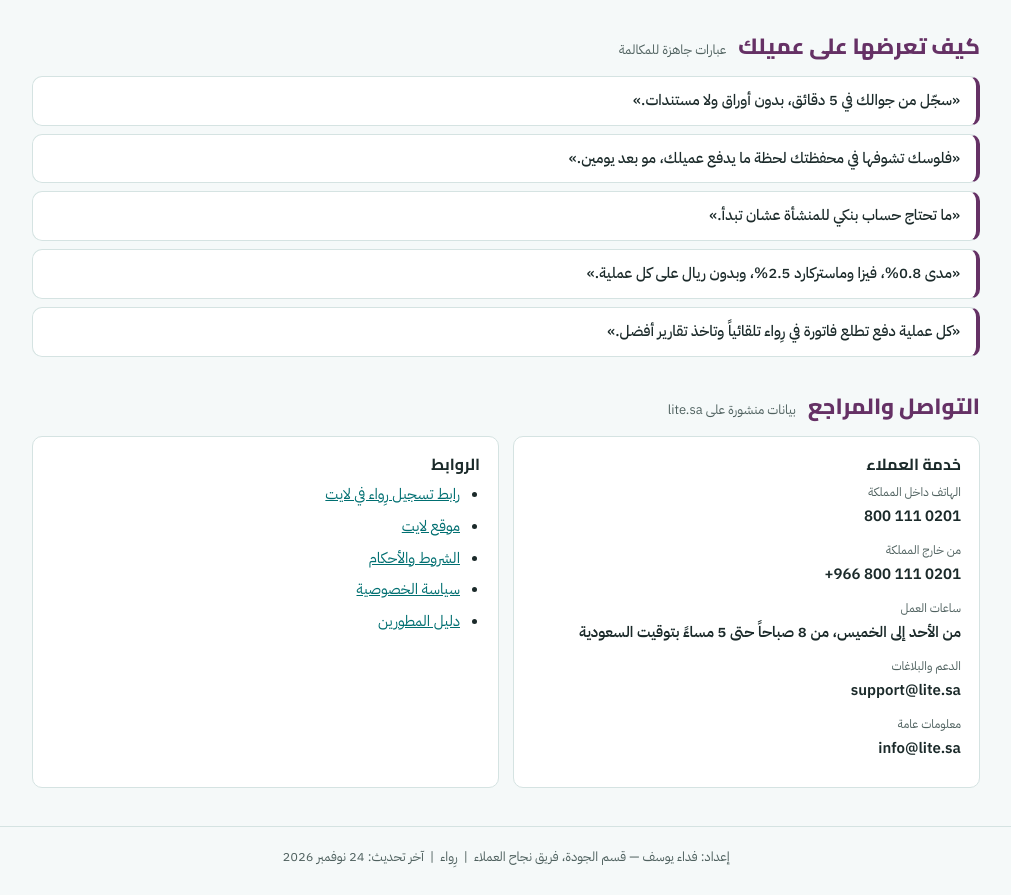
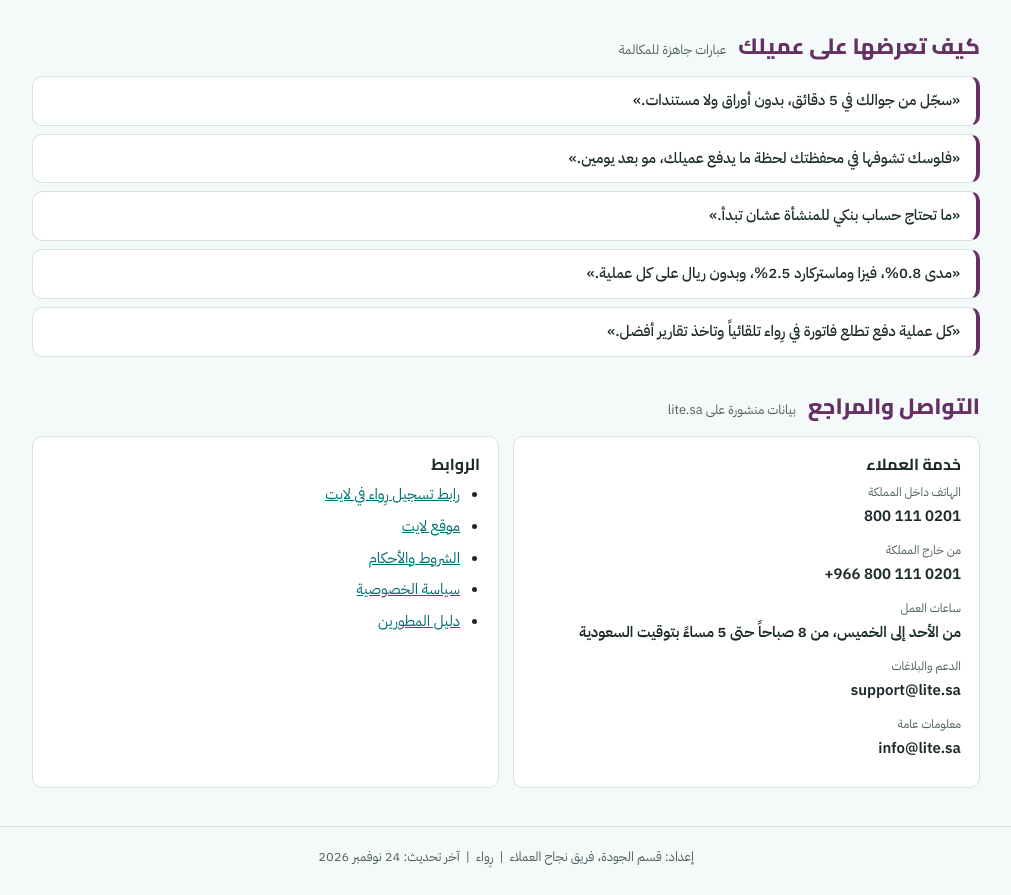
Before and after one commit to fyousef-2023/RewaaLite, a plain HTML site: page index.html in a window 1280 px wide. Shown: the part 6987-7882 px from the top of the page, without its empty margins (134-1145 px from the left). Drawn offline with Linux system fonts and the light colour scheme.

Commit message:
Update index.html

```diff
--- a/index.html
+++ b/index.html
@@ -546,7 +546,7 @@ footer{border-top:1px solid var(--line);padding-block:18px 26px;color:var(--mute
 </main>
 
 <footer>
-  <div class="wrap">إعداد: فداء يوسف — قسم الجودة، فريق نجاح العملاء &nbsp;|&nbsp; رِواء &nbsp;|&nbsp; آخر تحديث: 24 نوفمبر 2026</div>
+  <div class="wrap">إعداد: قسم الجودة، فريق نجاح العملاء &nbsp;|&nbsp; رِواء &nbsp;|&nbsp; آخر تحديث: 24 نوفمبر 2026</div>
 </footer>
 
 <script>
```
